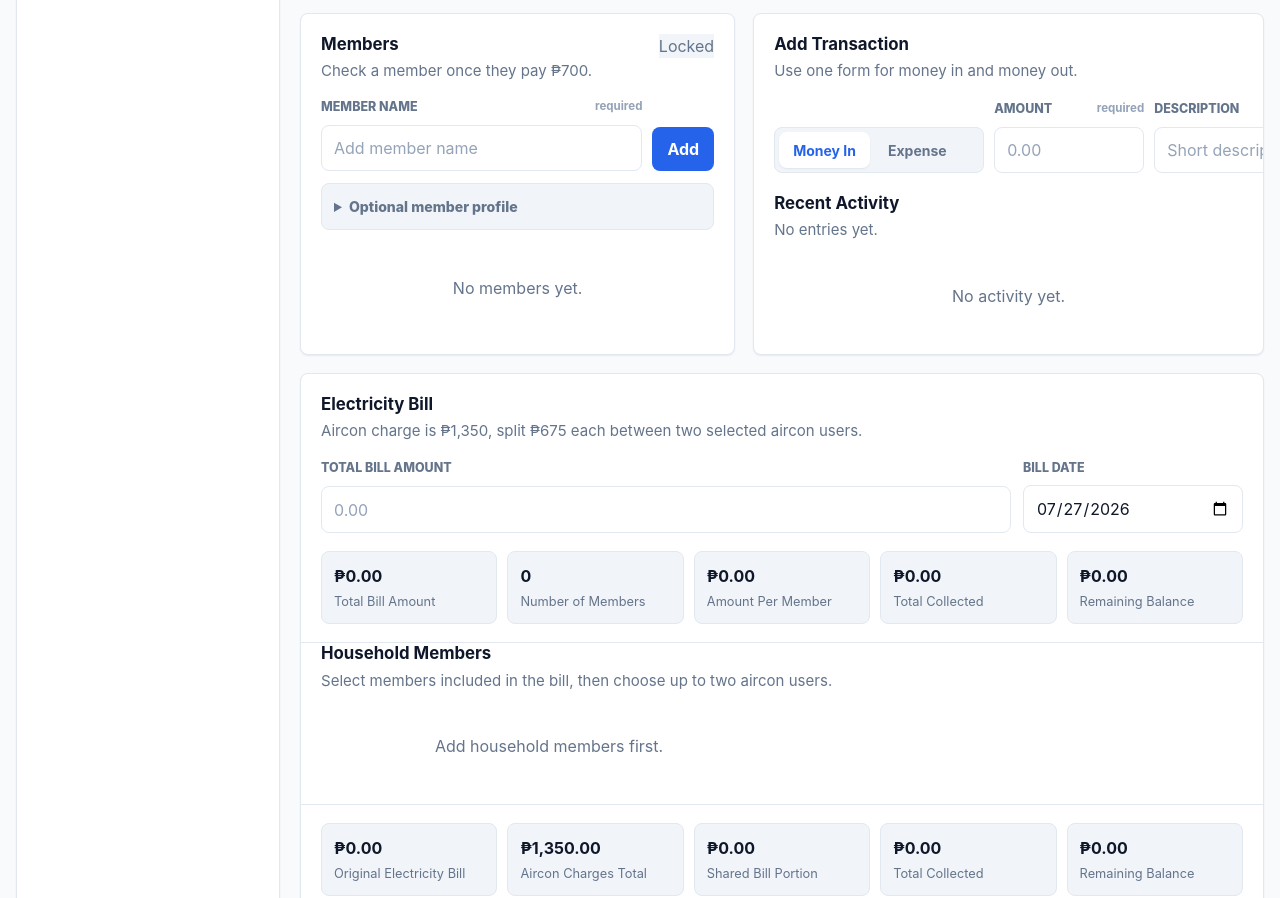
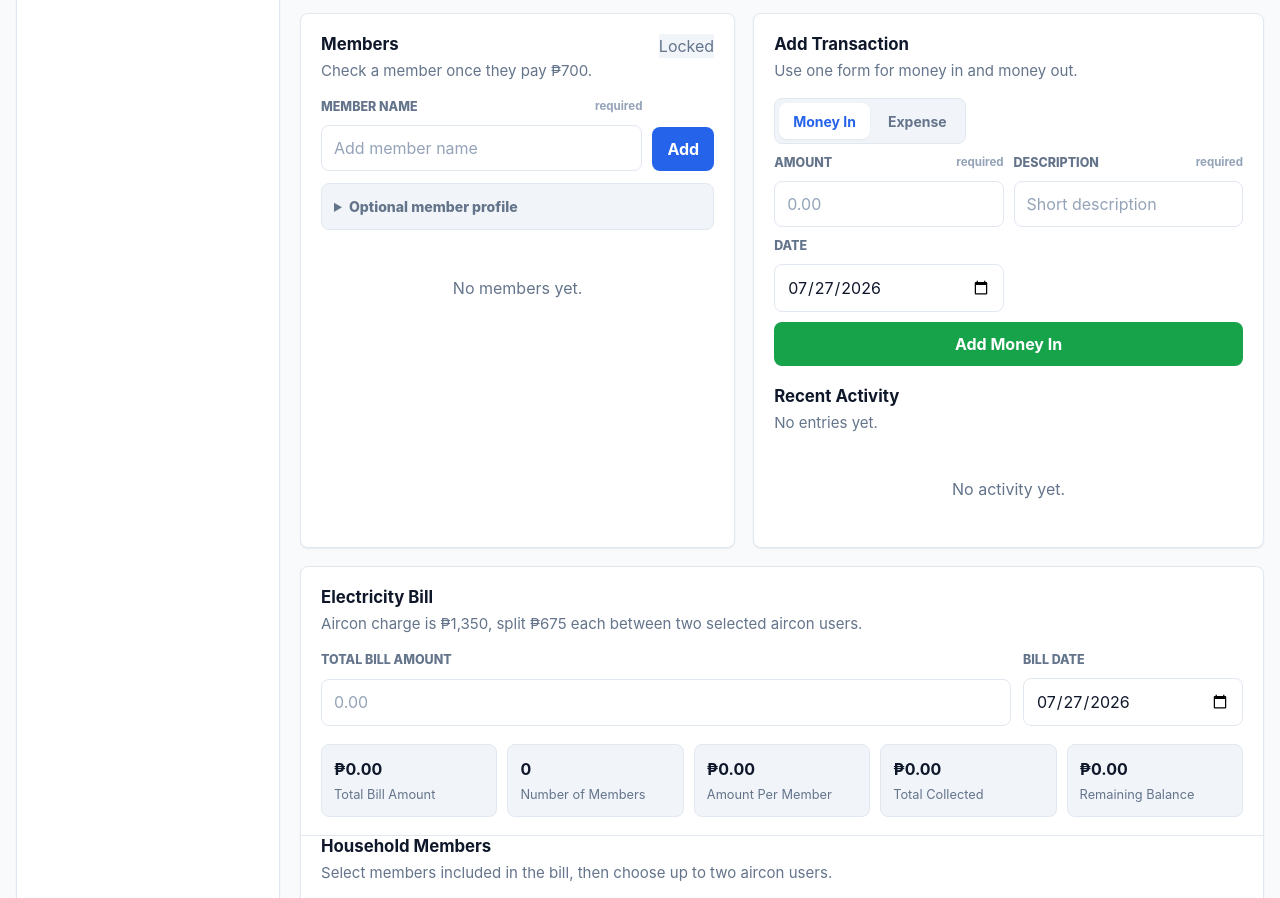
Before and after one commit to Johnythegreat/ApartmentEXP, a plain HTML site: page index.html in a window 1280 px wide. Shown: the part 950-1848 px from the top of the page. Drawn offline with nearby package versions, Linux system fonts and the light colour scheme; no server answers.

Commit message:
Add files via upload

```diff
--- a/styles.css
+++ b/styles.css
@@ -2342,12 +2342,19 @@ textarea:focus {
 }
 
 .transaction-form {
-  grid-template-columns: minmax(210px, auto) 150px minmax(190px, 1fr) 160px auto;
+  grid-template-columns: repeat(3, minmax(0, 1fr));
   align-items: end;
 }
 
 .transaction-form .segmented {
+  grid-column: 1 / -1;
   align-self: end;
+  justify-self: start;
+}
+
+.transaction-form button {
+  grid-column: 1 / -1;
+  justify-self: stretch;
 }
 
 .expense-form {
@@ -2483,6 +2490,17 @@ textarea:focus {
   .announcement-form-actions,
   .expense-notes-field,
   .expense-form .form-actions {
+    grid-column: 1 / -1;
+  }
+}
+
+@media (max-width: 1320px) {
+  .transaction-form {
+    grid-template-columns: repeat(2, minmax(0, 1fr));
+  }
+
+  .transaction-form .segmented,
+  .transaction-form button {
     grid-column: 1 / -1;
   }
 }
```
